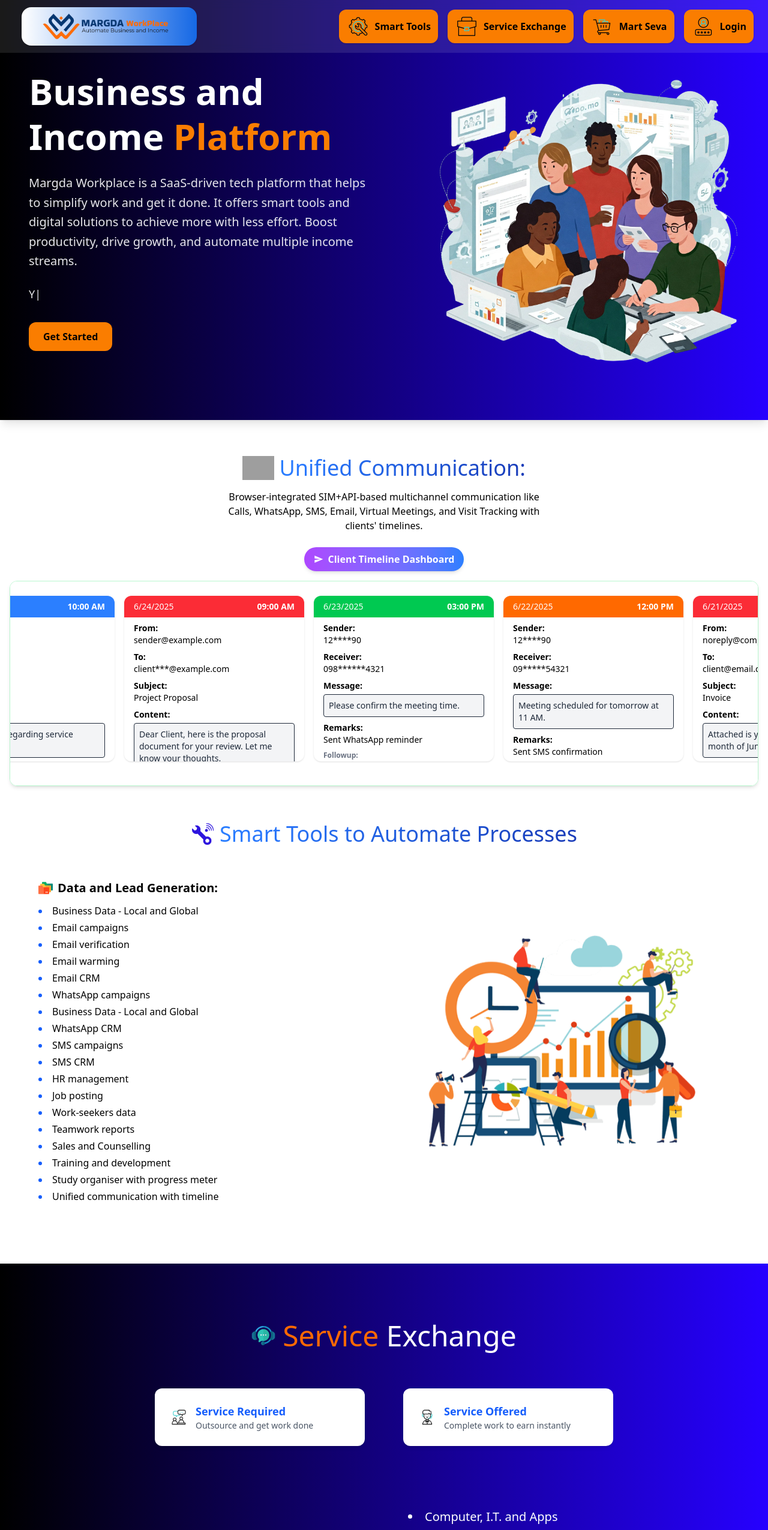
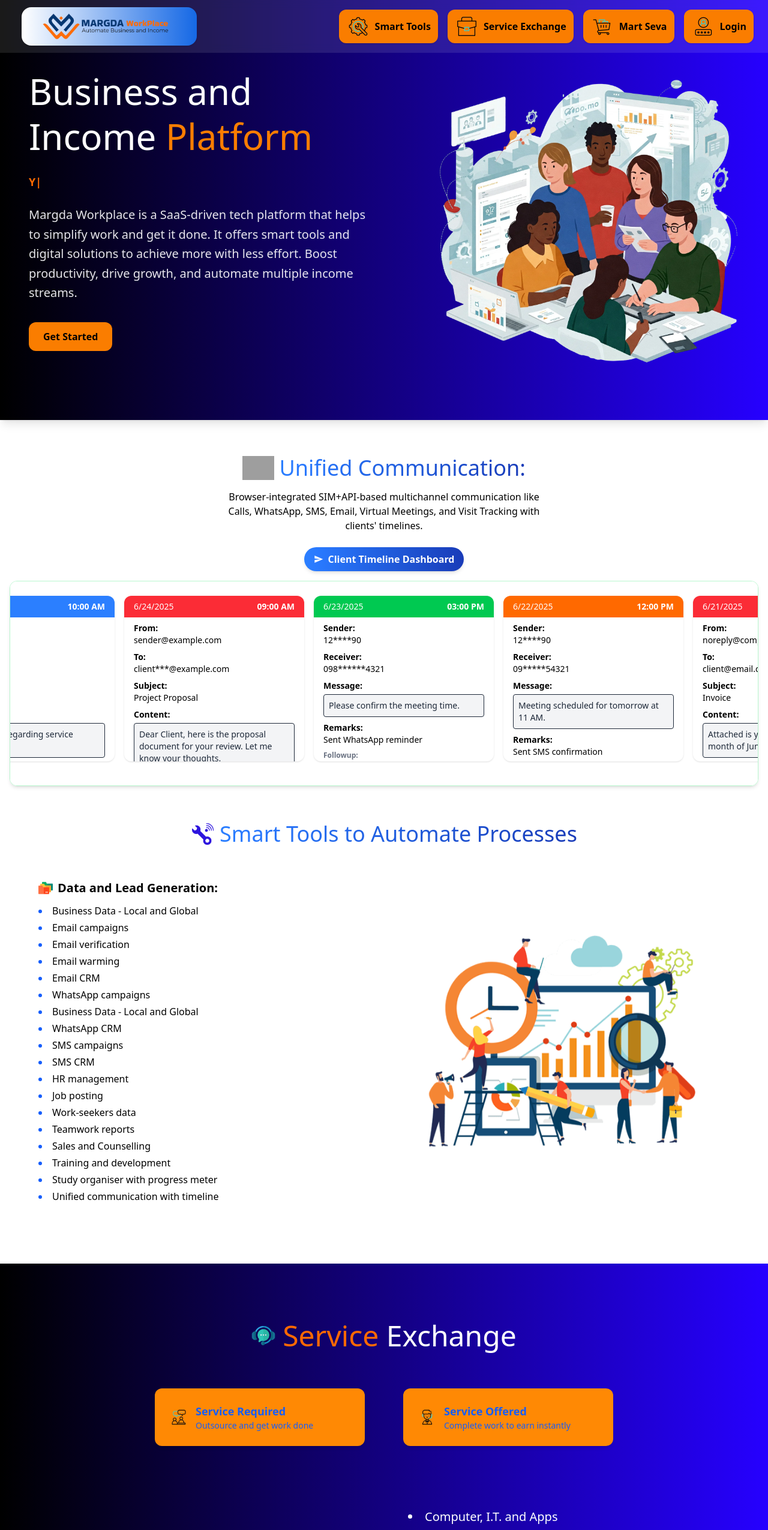
Before and after one commit to margda-workplace/margda, a Next.js app: page / in a window 1280 px wide. Shown: the top 2550 px of the page at 60% size. Built offline with nearby package versions, Linux system fonts and the light colour scheme; grey boxes are pictures that could not be loaded.

Commit message:
made visual changes to home component

```diff
--- a/src/app/components/banner.js
+++ b/src/app/components/banner.js
@@ -107,19 +107,11 @@
         <div className="flex flex-col-reverse md:flex-row items-center justify-between max-w-7xl w-full gap-6 md:gap-8 lg:gap-12 py-7">
           {/* Left side: Text */}
           <div className="max-w-xl text-center md:text-left flex-1">
-            <h1 className="text-3xl sm:text-4xl md:text-4xl lg:text-5xl xl:text-6xl font-bold leading-tight slide-in-1">
+            <h1 className="text-3xl sm:text-4xl md:text-4xl lg:text-5xl xl:text-6xl leading-tight slide-in-1">
               Business and <br />
               Income <span className="text-[#FA7D00]">Platform</span>
             </h1>
-
-            <p className="mt-4 md:mt-6 text-base md:text-lg lg:text-xl text-white/90 leading-relaxed slide-in-2">
-              Margda Workplace is a SaaS-driven tech platform that helps to
-              simplify work and get it done. It offers smart tools and digital
-              solutions to achieve more with less effort. Boost productivity,
-              drive growth, and automate multiple income streams.
-            </p>
-
-            <p className="mt-4 md:mt-6 text-base md:text-sm lg:text-lg text-white/90 leading-relaxed slide-in-2">
+            <p className="mt-4 md:mt-6 text-base md:text-lg lg:text-lg text-orange-500 leading-relaxed slide-in-2 font-bold">
               <ReactTyped
                 strings={[
                   "Your Business Engine",
@@ -134,6 +126,15 @@
                 cursorChar="|"
               />
             </p>
+
+            <p className="mt-4 md:mt-6 text-base md:text-lg lg:text-xl text-white/90 leading-relaxed slide-in-2">
+              Margda Workplace is a SaaS-driven tech platform that helps to
+              simplify work and get it done. It offers smart tools and digital
+              solutions to achieve more with less effort. Boost productivity,
+              drive growth, and automate multiple income streams.
+            </p>
+
+
 
             <button className="mt-6 md:mt-8 px-6 py-3 bg-[#FA7D00] text-black font-semibold rounded-xl hover:scale-105 hover:text-white transition duration-200 text-sm md:text-base slide-in-3">
               Get Started
--- a/src/app/page.js
+++ b/src/app/page.js
@@ -182,7 +182,7 @@
 
           {/* Sticky Button */}
           <div className="top-16 sm:top-20 lg:top-24 z-30 flex justify-center mb-4">
-            <button className="flex items-center gap-2 px-3 sm:px-4 py-2 rounded-full text-white text-sm sm:text-base font-semibold bg-gradient-to-r from-purple-500 to-blue-500 shadow-md hover:opacity-90 transition group hover:scale-105">
+            <button className="flex items-center gap-2 px-3 sm:px-4 py-2 rounded-full text-white text-sm sm:text-base font-semibold bg-gradient-to-r from-blue-500 to-blue-800 shadow-md hover:opacity-90 transition group hover:scale-105">
               <svg
                 xmlns="http://www.w3.org/2000/svg"
                 className="h-3 sm:h-4 w-3 sm:w-4 transition-transform duration-200 group-hover:-rotate-20"
@@ -294,7 +294,7 @@
 
             {/* Service Buttons */}
             <div className="flex flex-col sm:flex-row justify-center gap-8 md:gap-10">
-              <div className="bg-white rounded-xl shadow-md p-5 md:p-6 flex items-center gap-3 w-full sm:w-auto sm:min-w-[300px] md:min-w-[350px] hover:bg-[linear-gradient(to_right,_#EF9B00,_#FDDBAC)] hover:scale-105 hover:shadow-lg transition-all duration-300 mx-3">
+              <div className=" rounded-xl shadow-md p-5 md:p-6 flex items-center gap-3 w-full sm:w-auto sm:min-w-[300px] md:min-w-[350px] bg-orange-400 hover:scale-105 hover:shadow-lg transition-all duration-300 mx-3">
                 <img
                   src="helpdesk-rmvd-bg.gif"
                   alt="Service Required"
@@ -308,13 +308,13 @@
                   >
                     Service Required
                   </a>
-                  <p className="text-sm text-gray-600">
+                  <p className="text-sm text-blue-600">
                     Outsource and get work done
                   </p>
                 </div>
               </div>
 
-              <div className="bg-white rounded-xl shadow-md p-5 md:p-6 flex items-center gap-3 w-full sm:w-auto sm:min-w-[300px] md:min-w-[350px] hover:bg-[linear-gradient(to_right,_#EF9B00,_#FDDBAC)] hover:scale-105 hover:shadow-lg transition-all duration-300 mx-3">
+              <div className=" rounded-xl shadow-md p-5 md:p-6 flex items-center gap-3 w-full sm:w-auto sm:min-w-[300px] md:min-w-[350px] bg-orange-400 hover:scale-105 hover:shadow-lg transition-all duration-300 mx-3">
                 <img
                   src="helpdesk2-rmvd-bg.gif"
                   alt="Service Offered"
@@ -328,7 +328,7 @@
                   >
                     Service Offered
                   </a>
-                  <p className="text-sm text-gray-600">
+                  <p className="text-sm text-blue-600">
                     Complete work to earn instantly
                   </p>
                 </div>
```
